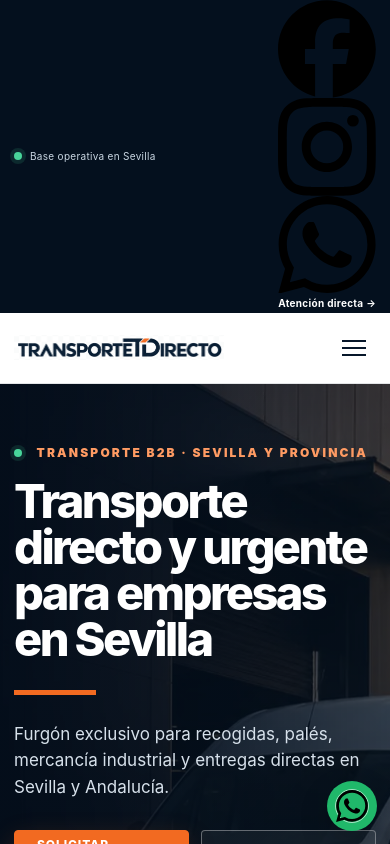
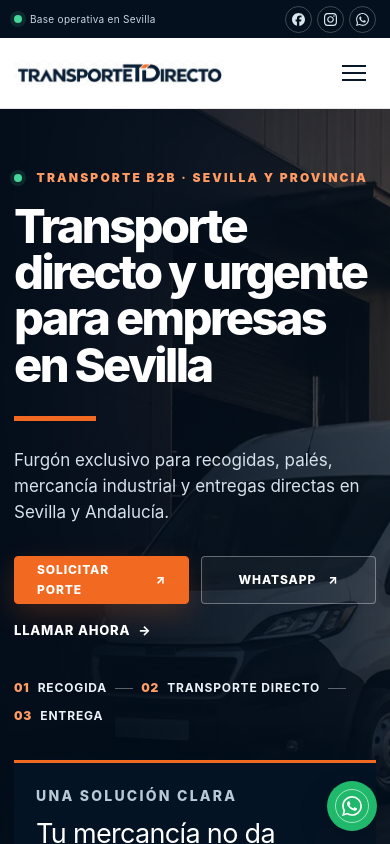
Before and after one commit to DiegoMonje/transporte, a Next.js app: page / in a window 390 px wide. Shown: the top 844 px of the page. Built offline with nearby package versions, Linux system fonts and the light colour scheme.

Commit message:
Dar estilo responsive a los iconos sociales

```diff
--- a/app/globals.css
+++ b/app/globals.css
@@ -34,6 +34,17 @@
 .utility-inner > span:first-child { display: flex; align-items: center; gap: 8px; }
 .utility-inner a { color: white; font-weight: 750; }
 .utility-inner a:hover { color: #ff9a61; }
+.utility-actions { margin-left: auto; display: flex; align-items: center; gap: 14px; }
+.social-links { display: flex; align-items: center; gap: 8px; }
+.social-link { width: 36px; height: 36px; display: grid; place-items: center; border: 1px solid rgba(7,23,42,.16); border-radius: 50%; color: var(--ink); transition: color .18s ease, background .18s ease, border-color .18s ease, transform .18s ease; }
+.social-link:hover { color: white; border-color: transparent; transform: translateY(-2px); }
+.social-link[data-network="facebook"]:hover { background: #1877f2; }
+.social-link[data-network="instagram"]:hover { background: #e4405f; }
+.social-link[data-network="whatsapp"]:hover { background: #25d366; }
+.social-icon { width: 17px; height: 17px; display: block; fill: currentColor; }
+.utility-socials { gap: 5px; }
+.utility-socials .social-link { width: 27px; height: 27px; border-color: rgba(255,255,255,.24); color: #dce6ee; }
+.utility-socials .social-icon { width: 13px; height: 13px; }
 .status-dot { display: inline-block; width: 8px; height: 8px; border-radius: 50%; background: var(--success); box-shadow: 0 0 0 4px rgba(72, 213, 154, .13); }
 
 .site-header { position: sticky; top: 0; z-index: 100; background: rgba(255,255,255,.97); border-bottom: 1px solid rgba(7,23,42,.11); backdrop-filter: blur(14px); }
@@ -252,13 +263,16 @@
 .footer-intro p { max-width: 380px; margin-top: 24px; }
 .footer-status { margin-top: 25px; color: #b9c7d2; font-size: 11px; }
 .footer-status .status-dot { margin-right: 8px; }
+.footer-socials { margin-top: 24px; }
+.footer-socials .social-link { border-color: #263b4e; color: #a9bac8; }
 .footer-grid h2 { margin: 0 0 18px; color: white; font-size: 12px; text-transform: uppercase; letter-spacing: .12em; }
 .footer-grid > div:not(.footer-intro) a, .footer-note { display: block; padding: 7px 0; color: #91a5b6; font-size: 13px; }
 .footer-grid a:hover { color: white; }
 .footer-note { margin-top: 12px; color: #607789; font-size: 10px; }
 .footer-bottom { display: flex; justify-content: space-between; gap: 25px; margin-top: 60px; padding-top: 22px; border-top: 1px solid #1a2a3a; color: #62798b; font-size: 10px; text-transform: uppercase; letter-spacing: .07em; }
 .whatsapp-float { position: fixed; right: 22px; bottom: 22px; z-index: 90; display: flex; align-items: center; gap: 9px; padding: 8px 13px 8px 8px; border-radius: 30px; background: #20b86a; color: white; box-shadow: 0 12px 30px rgba(0,0,0,.2); }
-.whatsapp-float span { width: 34px; height: 34px; display: grid; place-items: center; border-radius: 50%; border: 1px solid rgba(255,255,255,.6); font-size: 10px; font-weight: 900; }
+.whatsapp-float-icon { width: 34px; height: 34px; display: grid; place-items: center; border-radius: 50%; border: 1px solid rgba(255,255,255,.6); }
+.whatsapp-float-icon .social-icon { width: 20px; height: 20px; }
 .whatsapp-float em { font-style: normal; font-size: 11px; font-weight: 800; }
 
 @media (max-width: 1080px) {
@@ -287,7 +301,7 @@
 
 @media (max-width: 560px) {
   .container { width: calc(100% - 28px); }
-  .utility-inner { min-height: 34px; }.utility-inner > span:first-child { font-size: 10px; }.utility-inner a { font-size: 10px; }
+  .utility-inner { min-height: 38px; gap: 10px; }.utility-inner > span:first-child { font-size: 10px; }.utility-contact { display: none; }
   .brand-wordmark-logo { width: 210px; }
   .hero { min-height: 790px; }.hero-content { padding-top: 62px; }.hero h1 { font-size: 47px; }.hero-lead { font-size: 17px; }.contact-actions { align-items: stretch; }.contact-actions .button { flex: 1 1 45%; }.contact-actions .text-link { width: 100%; margin-top: 4px; }
   .hero-proof { gap: 8px; flex-wrap: wrap; }.hero-proof i { width: 18px; }.hero-panel { padding: 22px; }
```
